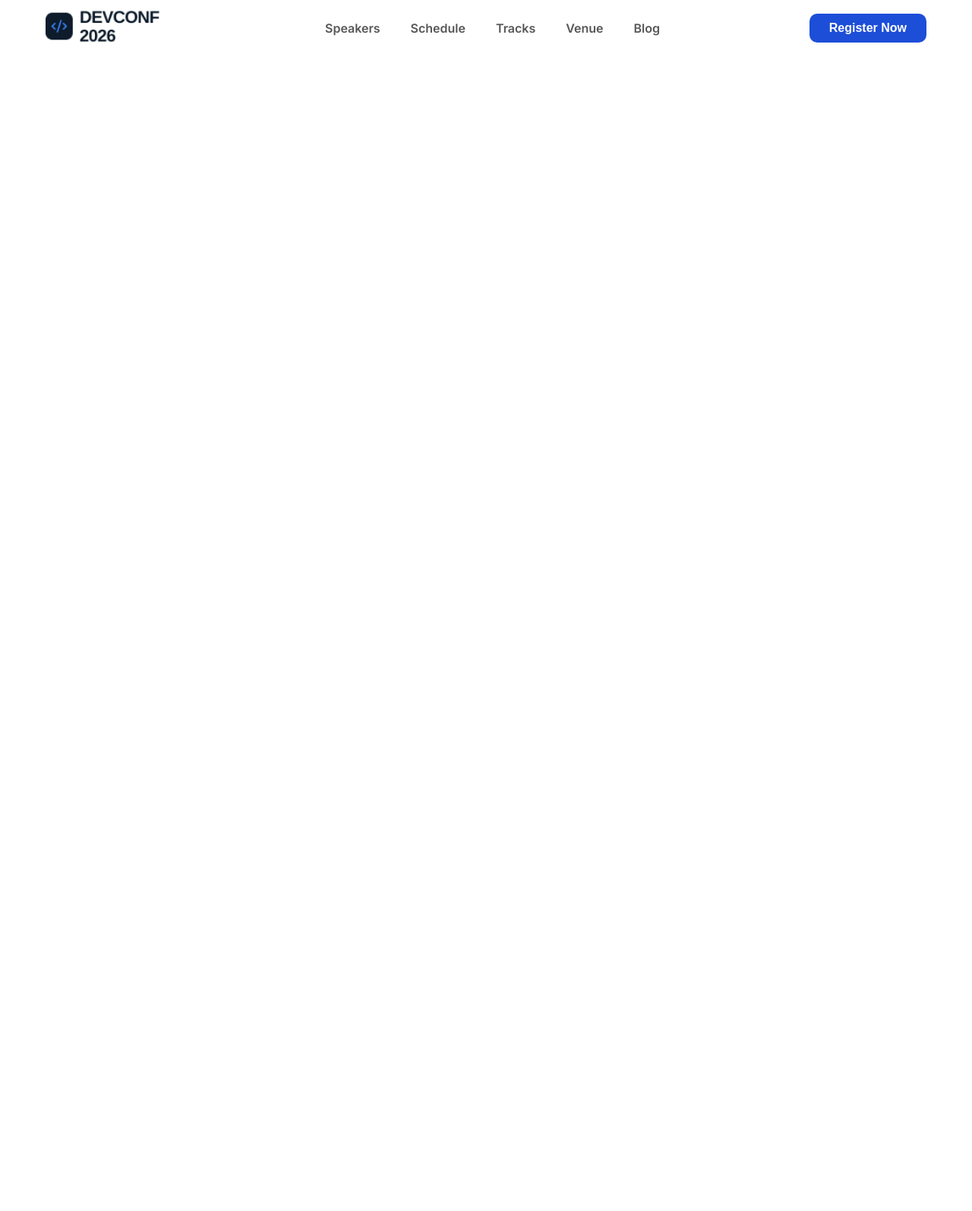
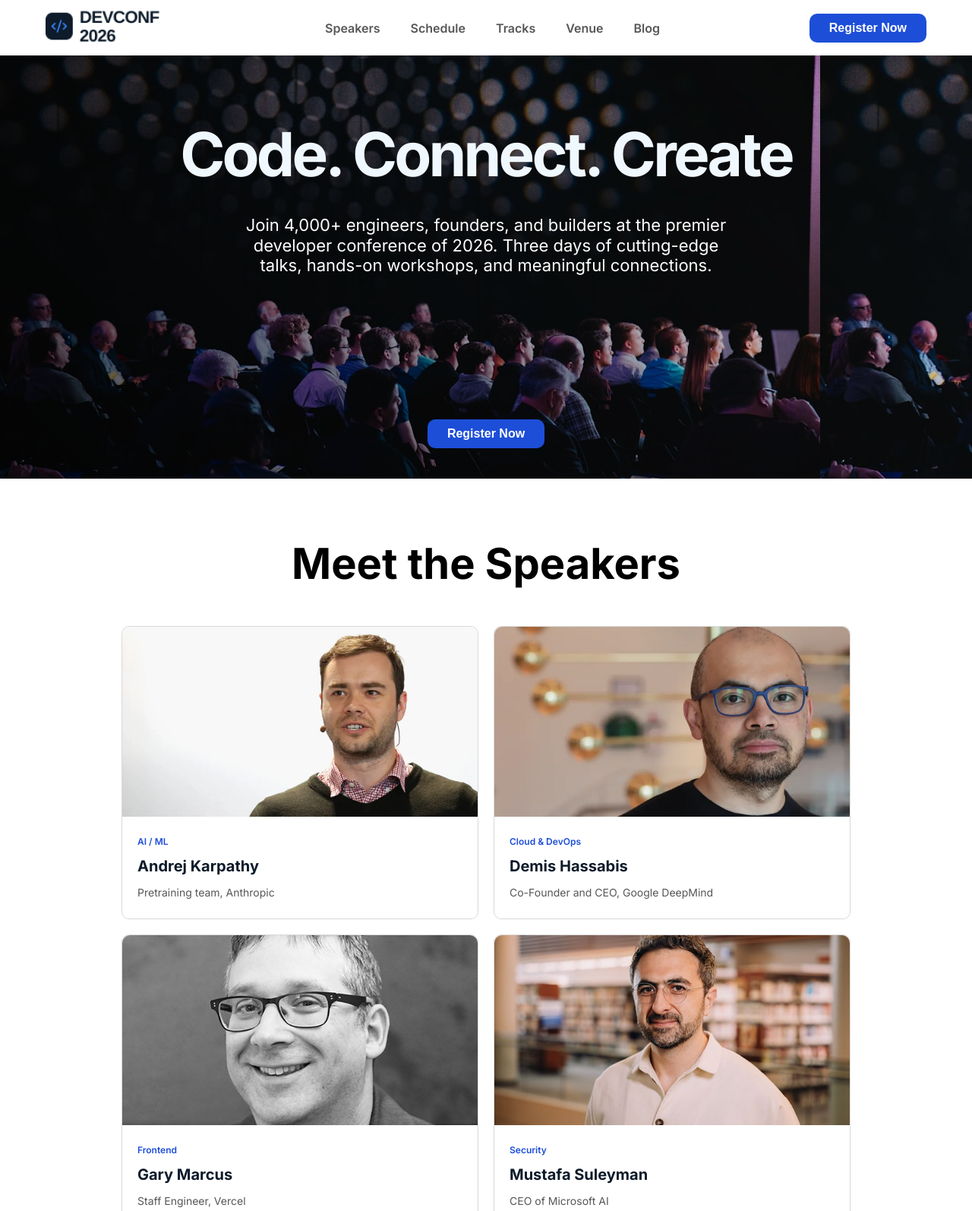
Before and after one commit to mnzomaddar461/Assignment_01, a plain HTML site: page index.html in a window 1280 px wide. Shown: the top 1594 px of the page at 76% size. Before the commit the page ends 800 px from the top, so only its background shows below. Drawn offline with Linux system fonts and the light colour scheme.

Commit message:
Add two new section 1. Hero section 2. Speakers cards

```diff
--- a/assets/css/style.css
+++ b/assets/css/style.css
@@ -99,3 +99,120 @@ body{
     display: flex;
     justify-content: flex-end;
 }
+
+/* Hero section */
+
+.container-hero{
+    width: 100%;
+    margin: 0 auto;
+    background: linear-gradient(45deg, rgba(0, 0, 0, 0.7), rgba(0, 0, 0, 0)), url(../images/hero-bg.png);
+}
+
+.hero-section{
+    display: flex;
+    flex-direction: column;
+    gap: 40px;
+    align-items: center;
+    padding: 40px 0px;
+    justify-content: center;
+}
+
+.hero-title{
+    margin-top: 50px;
+    color: aliceblue;
+    font-size: 80px;
+    line-height: 80px;
+    letter-spacing: -3.8px;
+}
+
+.hero-sub-text{
+    width: 50%;
+    color: #fff;
+    font-size: 22px;
+    line-height: 24px;
+    text-align: center;
+    font-weight: 400;
+    line-height: 1.2;
+}
+
+.hero-button{
+    margin-top: 150px;
+}
+
+/* Meet the Speakers */
+
+.thrid-section{
+    display: flex;
+    flex-direction: column;
+    justify-content: center;
+    align-items: center;
+    padding: 80px 0px;
+    gap: 50px;
+}
+
+.thrid-section-title{
+    font-size: 56px;
+    line-height: 64px;
+    font-weight: 700;
+}
+
+.speakers{
+    display: grid;
+    grid-template-columns: repeat(2, 1fr);
+    gap: 20px;
+    width: 80%;
+    justify-items: center;
+    margin: 0 auto;
+}
+
+.speakers-cards{
+    width: 100%;
+    border-radius: 10px;
+    border: 1px solid #57575739;
+    transition: 200ms ease;
+}
+
+.speakers-cards:hover{
+    width: 100%;
+    border-radius: 10px;
+    border: 1px solid #57575739;
+    box-shadow: 0px 1px 10px rgba(0, 0, 0, 0.256);
+    transform: translateY(-3px);
+}
+
+.speaker-img-con{
+    width: 100%;
+    height: 250px;
+    object-fit: cover;
+    display: block;
+    border-radius: 10px 10px 0px 0px;
+}
+
+.speaker-info{
+    padding: 24px 20px;
+    display: flex;
+    flex-direction: column;
+    gap: 10px;
+}
+
+.sector{
+    font-size: 12px;
+    font-weight: 600;
+    letter-spacing: -.3;
+    line-height: 18px;
+    color: #1D4ED8;
+}
+
+.speaker-name{
+    color: #0D1B2A;
+    font-size: 20px;
+    line-height: 27px;
+    font-weight: 700;
+}
+
+.designatio{
+    color: #575757;
+    font-size: 14px;
+    font-weight: 400;
+    line-height: 21px;
+}
--- a/index.html
+++ b/index.html
@@ -10,10 +10,12 @@
     <link rel="preconnect" href="https://fonts.gstatic.com" crossorigin>
     <link href="https://fonts.googleapis.com/css2?family=Inter:ital,opsz,wght@0,14..32,100..900;1,14..32,100..900&family=Poppins:ital,wght@0,100;0,200;0,300;0,400;0,500;0,600;0,700;0,800;0,900;1,100;1,200;1,300;1,400;1,500;1,600;1,700;1,800;1,900&family=Roboto:ital,wght@0,100..900;1,100..900&display=swap" rel="stylesheet">
     <link rel="stylesheet" href="./assets/css/style.css">
+    <link rel="shortcut icon" href="./assets/images/logo-mini.png" type="image/x-icon">
     <title>Developer Meet</title>
 </head>
 <body>
     <main>
+        <!-- Header section -->
         <header class="container">
             <div class="main-container">
                 <div class="logo-container">
@@ -37,6 +39,66 @@
                 </div>
             </div>
         </header>
+
+        <!-- Hero section -->
+        <section class="container-hero">
+            <div class="hero-section">
+                <h2 class="hero-title">Code. Connect. Create</h2>
+                <p class="hero-sub-text">Join 4,000+ engineers, founders, and builders at the premier developer conference of 2026. Three days of cutting-edge talks, hands-on workshops, and meaningful connections.</p>
+                <div class="hero-button">
+                    <button class="common-button">Register Now</button>
+                </div>
+            </div>
+        </section>
+
+        <!-- Meet the Speakers -->
+        <section class="container">
+            <div class="thrid-section">
+                <h2 class="thrid-section-title">Meet the Speakers</h2>
+                <div class="speakers">
+                    <div class="speakers-cards">
+                        <div class="speaker-image">
+                            <img src="./assets/images/andrej.png" alt="Andrej Karpathy" class="speaker-img-con">
+                        </div>
+                        <div class="speaker-info">
+                            <h6 class="sector">AI / ML</h6>
+                            <h4 class="speaker-name">Andrej Karpathy</h4>
+                            <p class="designatio">Pretraining team, Anthropic</p>
+                        </div>
+                    </div>
+                    <div class="speakers-cards">
+                        <div class="speaker-image">
+                            <img src="./assets/images/demis.png" alt="Andrej Karpathy" class="speaker-img-con">
+                        </div>
+                        <div class="speaker-info">
+                            <h6 class="sector">Cloud & DevOps</h6>
+                            <h4 class="speaker-name">Demis Hassabis</h4>
+                            <p class="designatio">Co-Founder and CEO, Google DeepMind</p>
+                        </div>
+                    </div>
+                    <div class="speakers-cards">
+                        <div class="speaker-image">
+                            <img src="./assets/images/gary.png" alt="Andrej Karpathy" class="speaker-img-con">
+                        </div>
+                        <div class="speaker-info">
+                            <h6 class="sector">Frontend</h6>
+                            <h4 class="speaker-name">Gary Marcus</h4>
+                            <p class="designatio">Staff Engineer, Vercel</p>
+                        </div>
+                    </div>
+                    <div class="speakers-cards">
+                        <div class="speaker-image">
+                            <img src="./assets/images/mustafa.png" alt="Andrej Karpathy" class="speaker-img-con">
+                        </div>
+                        <div class="speaker-info">
+                            <h6 class="sector">Security</h6>
+                            <h4 class="speaker-name">Mustafa Suleyman</h4>
+                            <p class="designatio">CEO of Microsoft AI</p>
+                        </div>
+                    </div>
+                </div>
+            </div>
+        </section>
     </main>
 </body>
 </html>
```
Also changed, not shown: assets/images/banner.jpg (deleted), assets/images/hero-bg.png (added).
